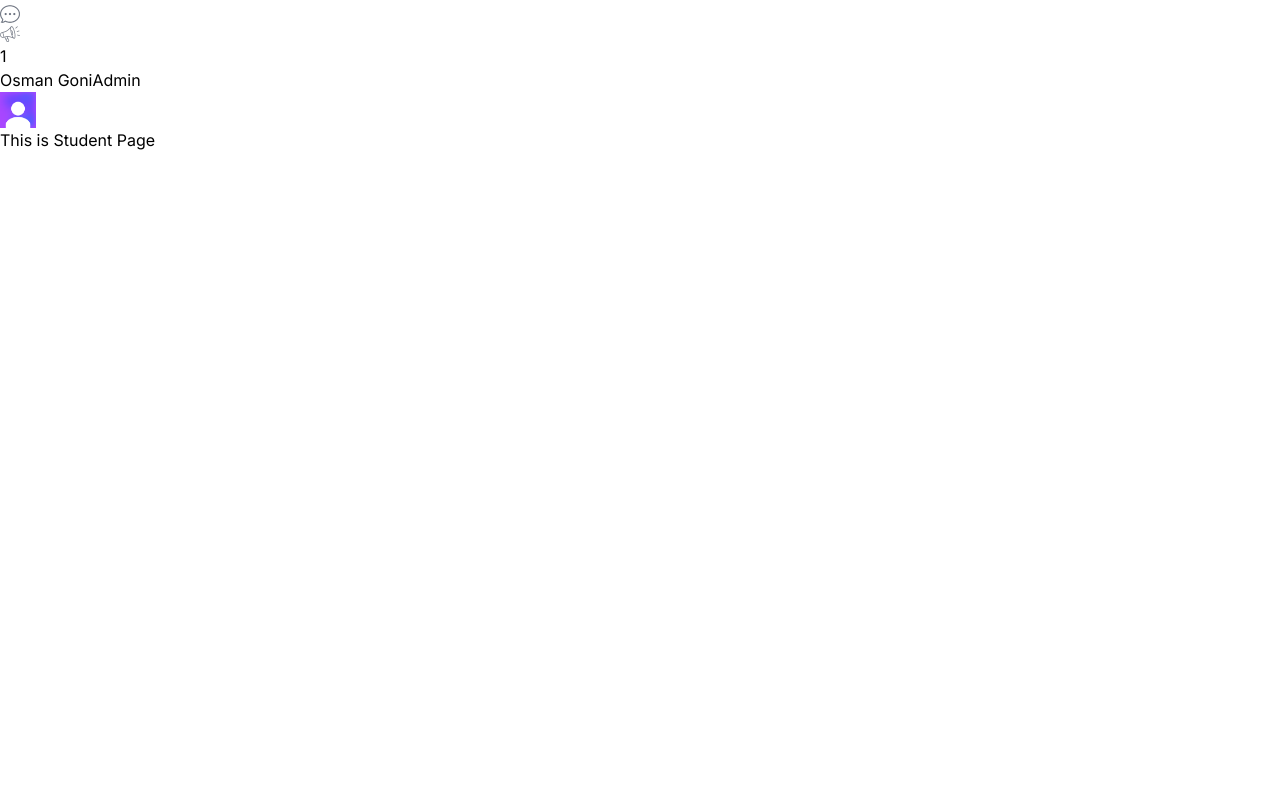
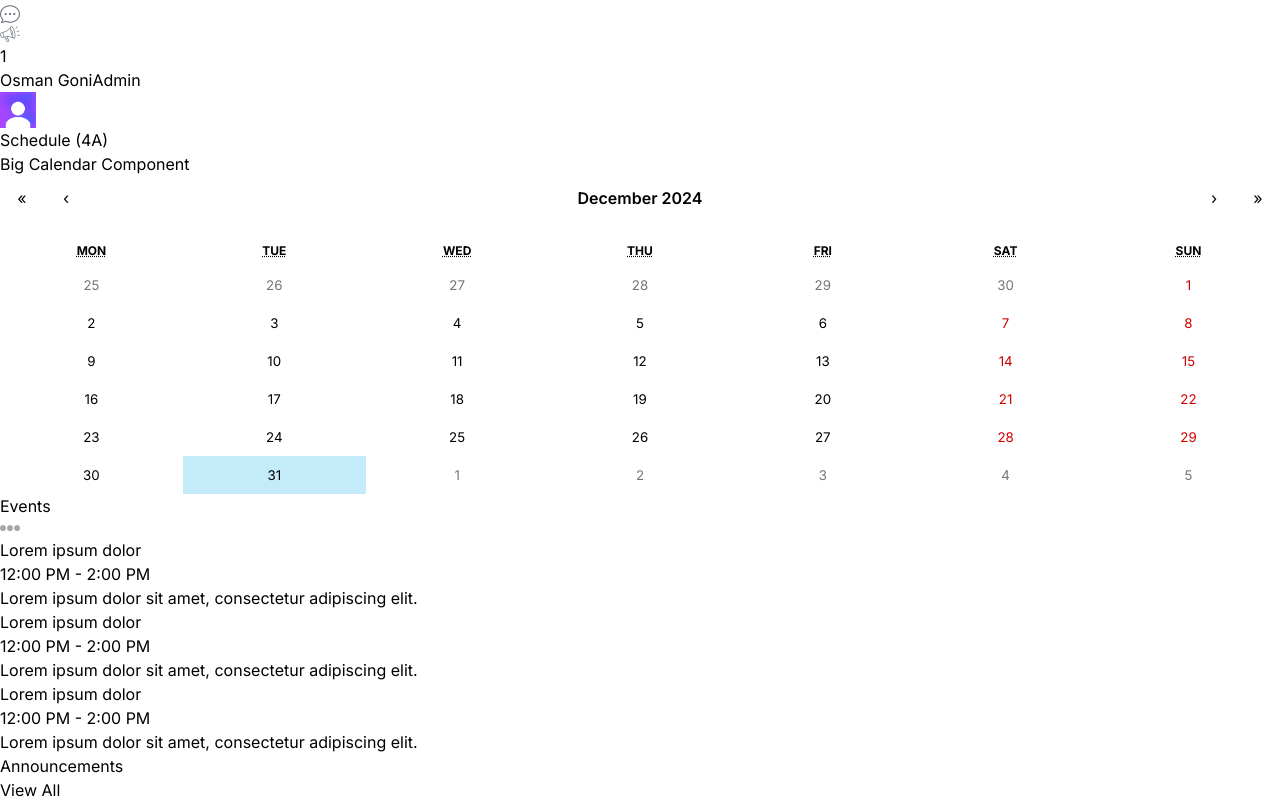
Before and after one commit to goni715/student-management-client, a Next.js app: page /student in a window 1280 px wide. Shown: the part 622-1421 px from the top of the page. Before the commit the page ends 800 px from the top, so only its background shows below. Built offline with nearby package versions, Linux system fonts and the light colour scheme.

Commit message:
student Page completed

```diff
--- a/src/app/(dashboard)/student/page.tsx
+++ b/src/app/(dashboard)/student/page.tsx
@@ -1,8 +1,24 @@
+import Announcements from "@/components/ui/Announcements/Announcements";
+import BigCalendar from "@/components/ui/Calendar/BigCalendar";
+import EventCalendar from "@/components/ui/Calendar/EventCalendar";
 
 const StudentPage = () => {
     return (
         <>
-            <h1>This is Student Page</h1>
+            <div className="flex flex-col gap-4 xl:flex-row p-4">
+                {/* Left */}
+                <div className="w-full xl:w-2/3">
+                    <div className="h-full bg-white p-4 rounded-md">
+                        <h1 className="text-xl font-semibold">Schedule (4A) </h1>
+                        <BigCalendar/>
+                    </div>
+                </div>
+                {/* Right */}
+                <div className="w-full bg-pink-300 xl:w-1/3 flex flex-col gap-8">
+                    <EventCalendar/>
+                    <Announcements/>
+                </div>
+            </div>
         </>
     );
 };
--- /dev/null
+++ b/src/components/ui/Calendar/BigCalendar.tsx
@@ -0,0 +1,10 @@
+
+const BigCalendar = () => {
+    return (
+        <>
+           <h1>Big Calendar Component</h1>
+        </>
+    );
+};
+
+export default BigCalendar;
```
